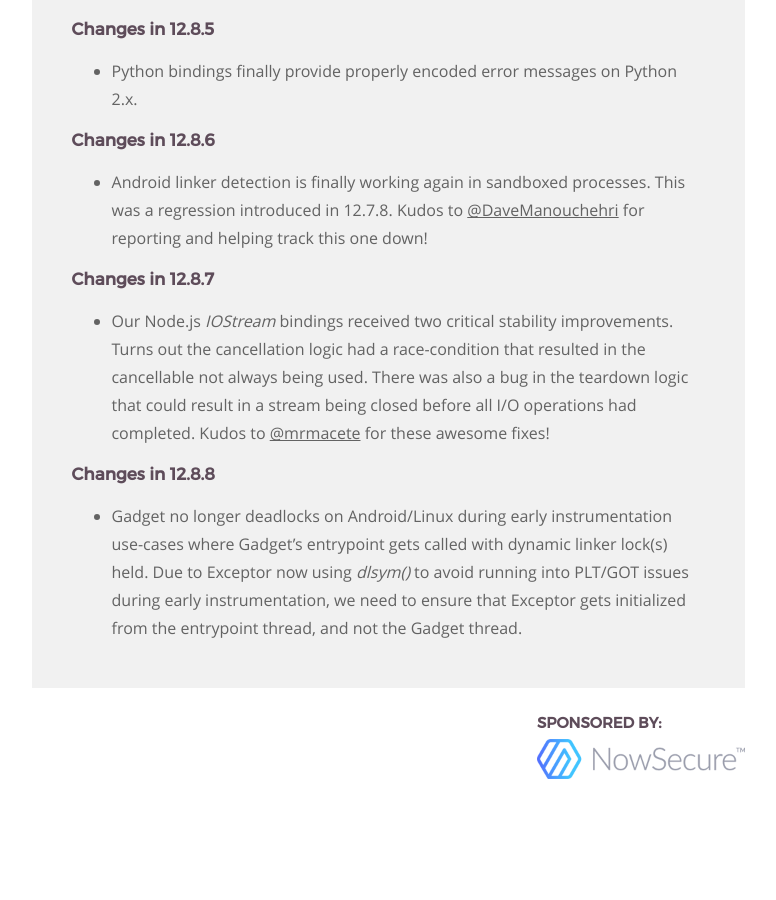
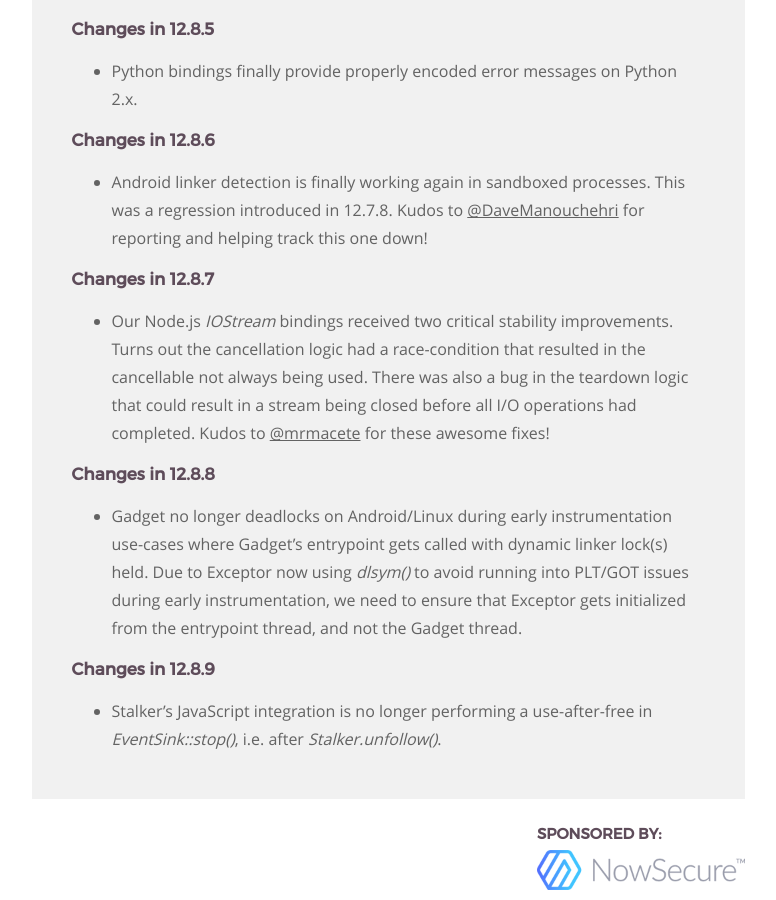
Before and after one commit to frida/frida-website, a Jekyll site: the page built from _posts/2019-12-18-frida-12-8-released.markdown, in a window 1280 px wide and 900 px high, scrolled down 5337 px. Shown: the whole window, without its empty margins (364-1140 px from the left). Built offline with Jekyll 4.4.1, drawn with Linux system fonts in a browser that asks for light colours; before the commit the page ends 6126 px from its top, so only the background shows below that.

Commit message:
Summarize changes in 12.8.9

```diff
--- a/_posts/2019-12-18-frida-12-8-released.markdown
+++ b/_posts/2019-12-18-frida-12-8-released.markdown
@@ -230,6 +230,11 @@ and helping shape the unwrap() feature.
   during early instrumentation, we need to ensure that Exceptor gets initialized
   from the entrypoint thread, and not the Gadget thread.
 
+### Changes in 12.8.9
+
+- Stalker's JavaScript integration is no longer performing a use-after-free in
+  *EventSink::stop()*, i.e. after *Stalker.unfollow()*.
+
 
 [Stalker]: /docs/javascript-api/#stalker
 [started]: /news/2017/08/25/frida-10-5-released/
```
